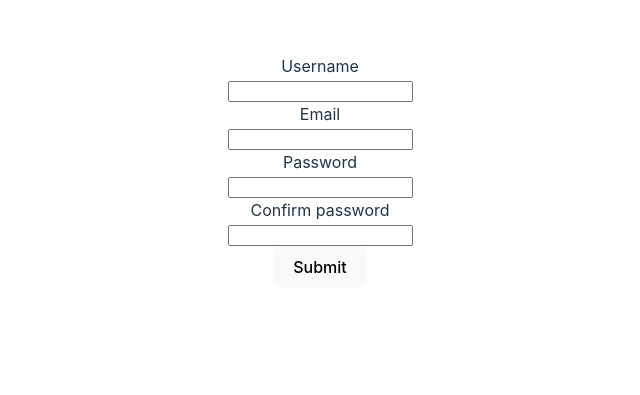
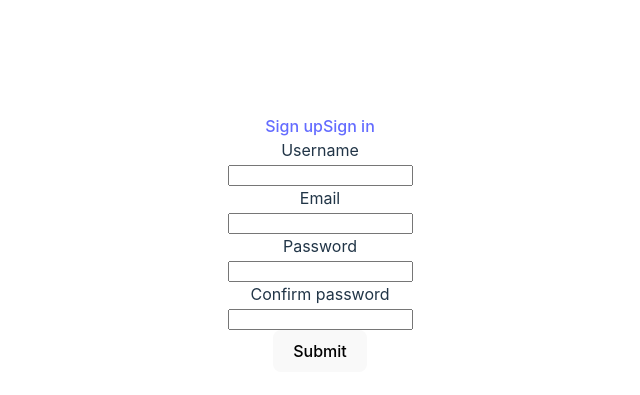
Before and after one commit to EmmaFrith/moodify-spaces-frontend, a React app: page /sign-up in a window 1280 px wide. Shown: the part 229-624 px from the top of the page, without its empty margins (320-960 px from the left). Built offline with nearby package versions, Linux system fonts and the light colour scheme; no server answers; the HTML template or start-up script is replaced by a standard one.

Commit message:
add navbar

```diff
--- a/src/App.jsx
+++ b/src/App.jsx
@@ -6,6 +6,7 @@ import Signin from './components/Sign-in'
 import ShowItem from './components/Show-item'
 import AddItem from './components/Add-item'
 import EditItem from './components/Edit-item'
+import Navbar from './components/Navbar'
 
 
 function App() {
@@ -13,6 +14,7 @@ function App() {
   return (
     <>
       <Router>
+      <Navbar />
         <Routes>
           <Route path="/" element={<Home />}/>
           <Route path="/items/:id" element={<ShowItem />}/>
--- /dev/null
+++ b/src/components/Navbar.jsx
@@ -0,0 +1,38 @@
+import { Link, useLocation, useNavigate } from 'react-router-dom'
+import { useState, useEffect } from 'react'
+
+
+function Navbar() {
+    const navigate = useNavigate()
+
+    let location = useLocation()
+
+    const [isLoggedIn, setIsLoggedIn] = useState(localStorage.getItem("token"));
+
+    useEffect(() => {
+        setIsLoggedIn(localStorage.getItem("token"));
+    }, [location]);
+
+    function logout() {
+        setIsLoggedIn(false)
+        localStorage.removeItem('token')
+        navigate('/sign-in')
+    }
+
+    return (
+        <nav className="navbar">
+            <div className="navbar-menu is-active">
+                <Link to="/"><div className="logo"></div></Link>
+                <div className="navbar-item">
+                    <div className="buttons">
+                        {!isLoggedIn && <Link to="/sign-up" className="button is-warning">Sign up</Link>}
+                        {!isLoggedIn && <Link to="/sign-in" className="button is-success">Sign in</Link>}
+                        {isLoggedIn && <button className="button" onClick={logout}>Sign out</button>}
+                    </div>
+                </div>
+            </div>
+        </nav>
+    )
+}
+
+export default Navbar
--- a/src/components/Sign-up.jsx
+++ b/src/components/Sign-up.jsx
@@ -29,7 +29,7 @@ export default function Signup() {
         try {
             await axios.post(`${baseUrl}/api/auth/register/`, formData);
             toast.success('Signup successful');
-            navigate('/');
+            navigate('/sign-in');
 
         } catch (err) {
             console.log(err.response.data)
```
